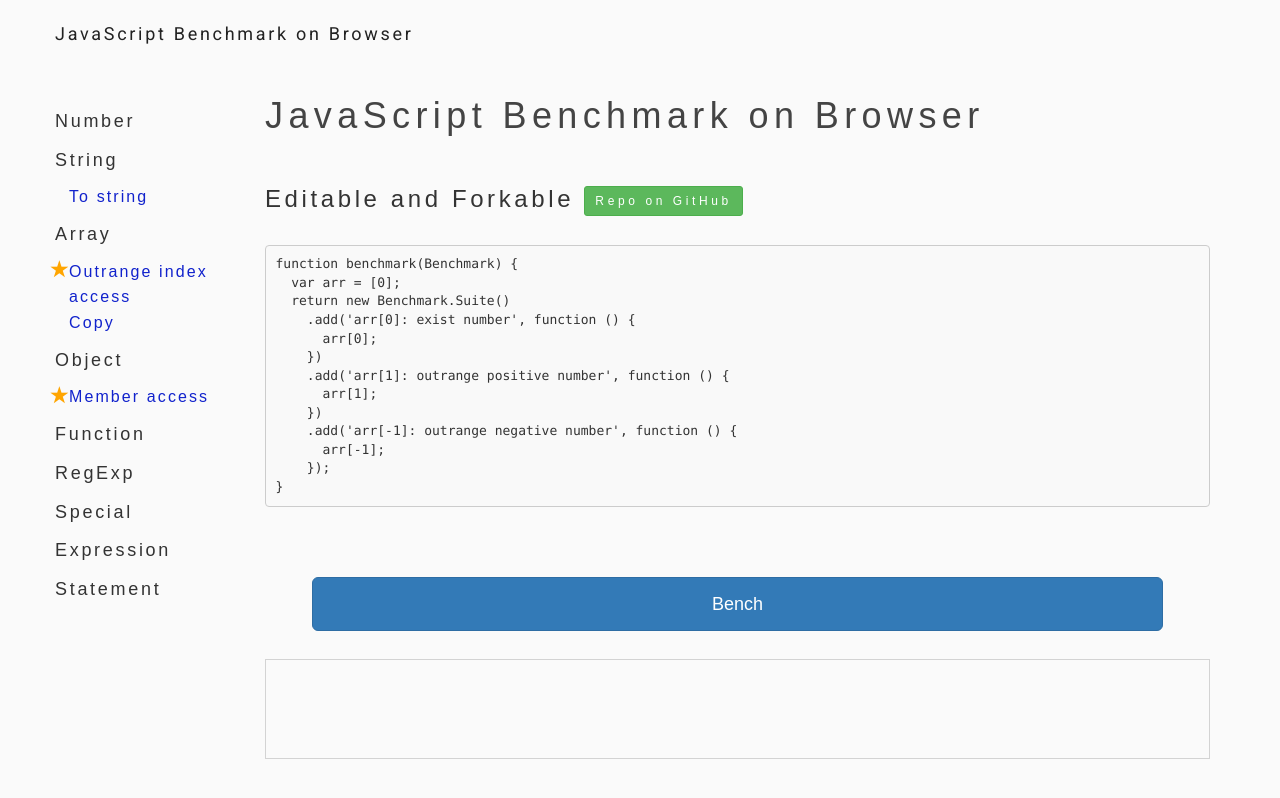
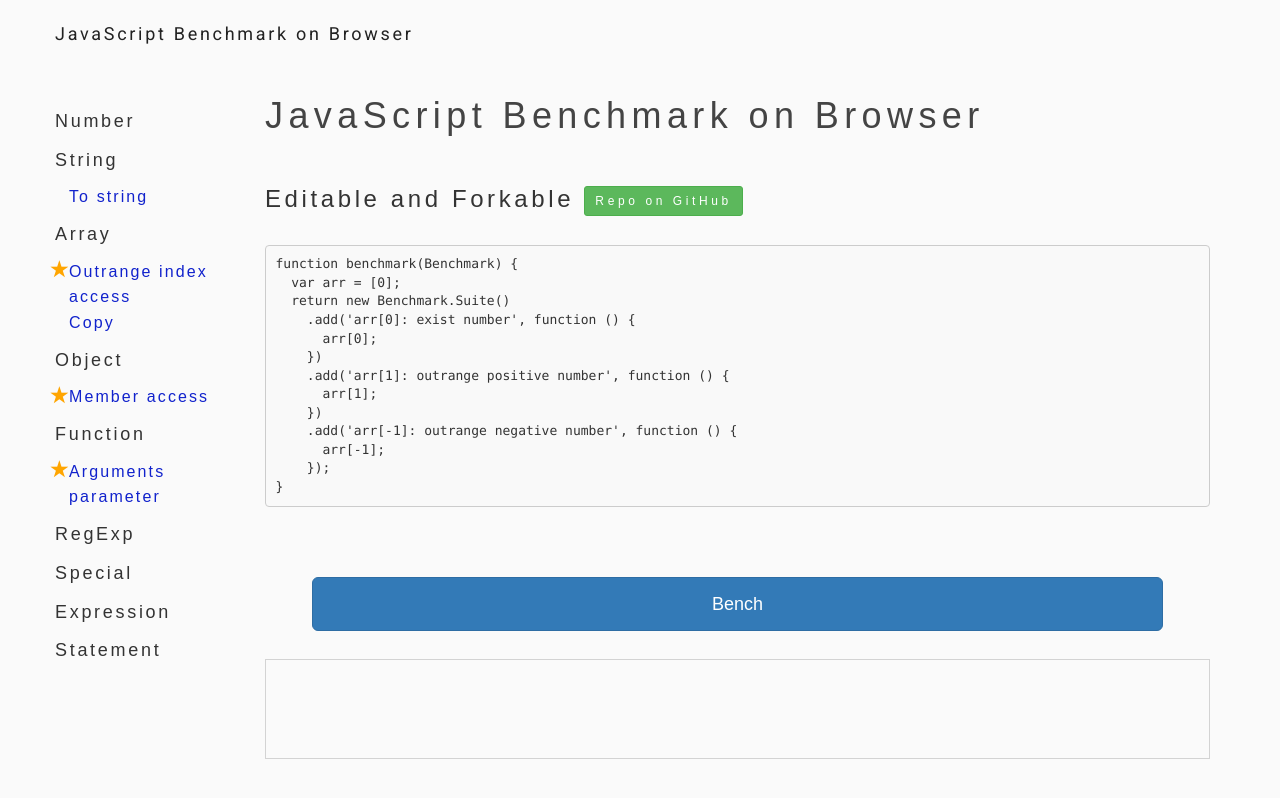
Before and after one commit to falsandtru/benchmark, a Jekyll site: the page built from index.md, in a window 1280 px wide. Shown: the top 798 px of the page. Built offline with Jekyll 4.4.1, drawn with Linux system fonts in a browser that asks for light colours; nearby versions of some CDN libraries.

Commit message:
test(suites): add link of benchmark suite

```diff
--- a/_includes/nav.html
+++ b/_includes/nav.html
@@ -14,6 +14,9 @@
     <li class="star"><a href="/benchmark/suites/2/">Member access</a></li>
   </ul>
   <h4>Function</h4>
+  <ul>
+    <li class="star"><a href="/benchmark/suites/6/">Arguments parameter</a></li>
+  </ul>
   <h4>RegExp</h4>
   <h4>Special</h4>
   <h4>Expression</h4>
```
